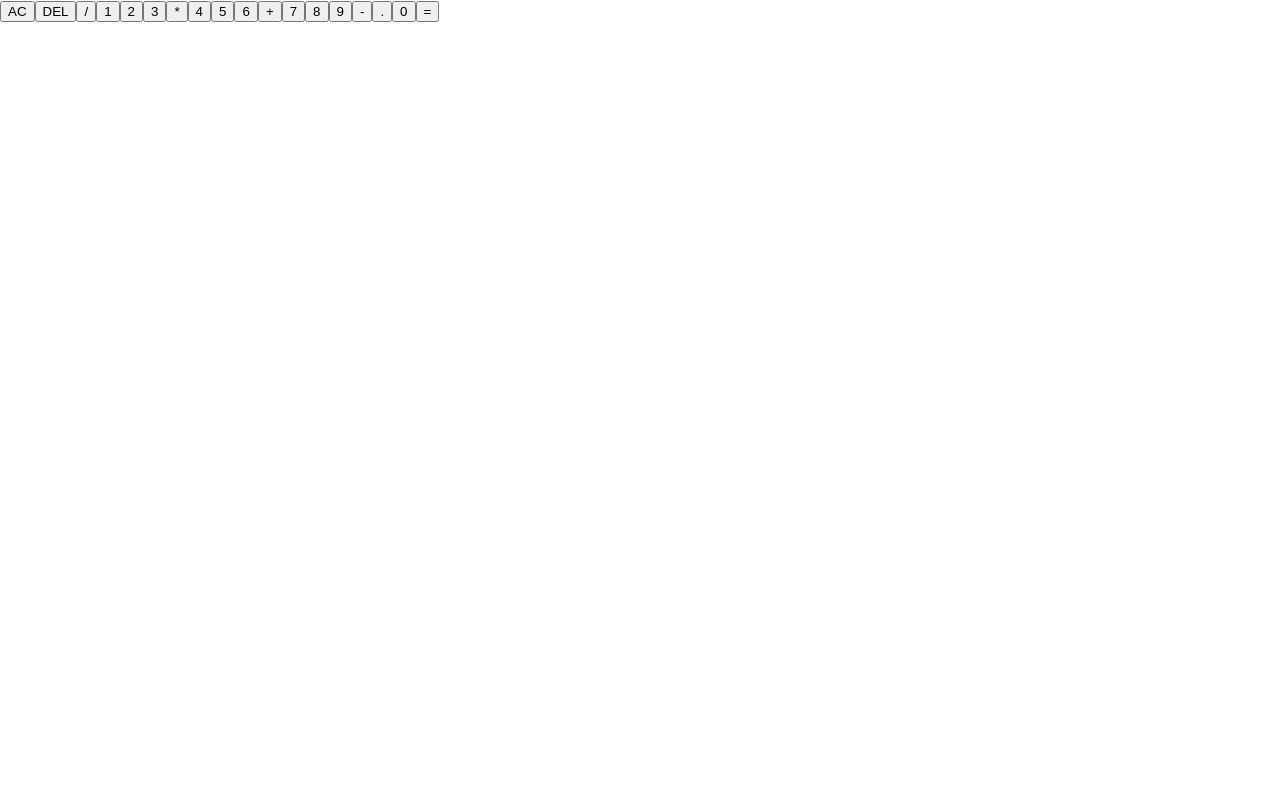
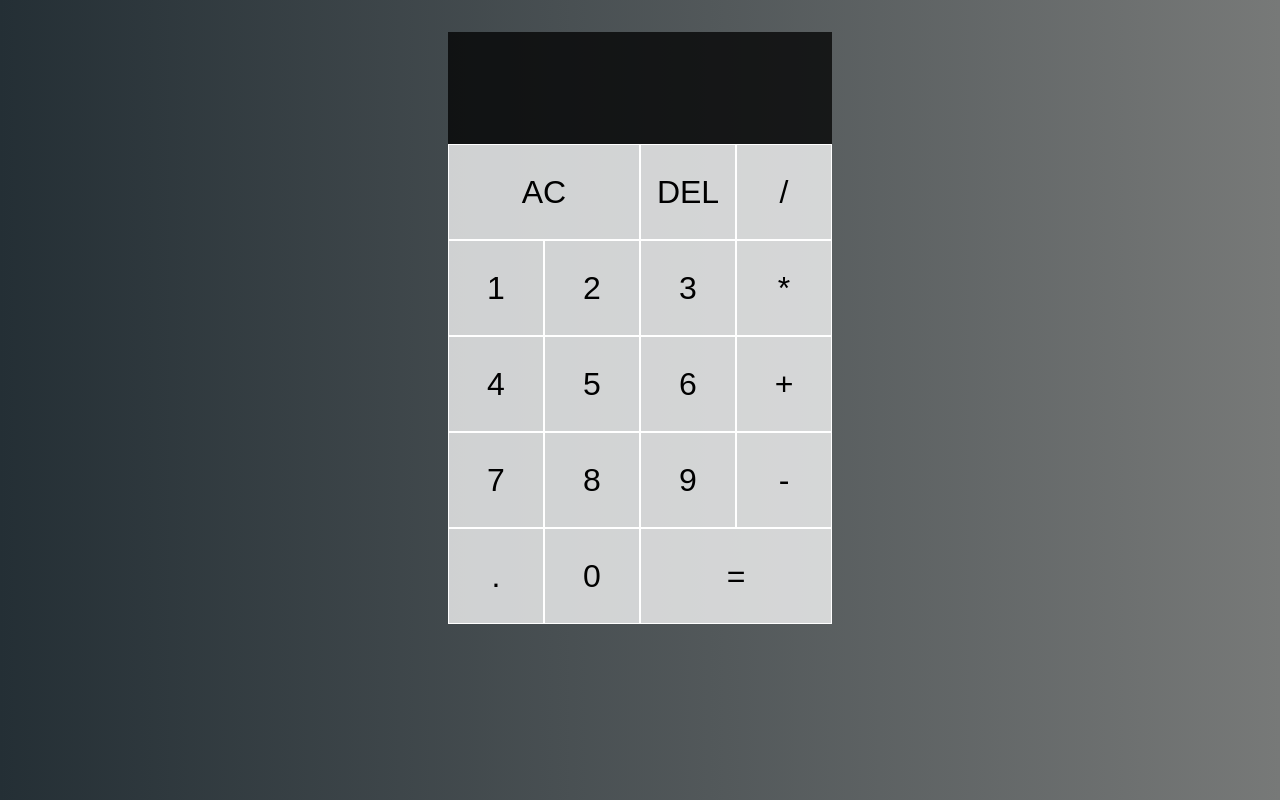
Before and after one commit to Jessekay/react-calculator, a React (Create React App) app in the folder calculator/: page / in a window 1280 px wide. Built offline with nearby package versions, Linux system fonts and the light colour scheme.

Commit message:
setuo css and exported it to the app.js file

```diff
--- a/calculator/src/App.js
+++ b/calculator/src/App.js
@@ -1,5 +1,6 @@
 import logo from './logo.svg';
 import './App.css';
+import './css/styles.css';
 
 function App() {
   return (
--- /dev/null
+++ b/calculator/src/css/styles.css
@@ -0,0 +1,55 @@
+*, *::before, *::after {
+  box-sizing: border-box;
+}
+
+body {
+  margin: 0;
+  background: linear-gradient(to right, #242f35, #777978);
+}
+
+.calculator-grid {
+  display: grid;
+  margin-top: 2rem;
+  justify-content: center;
+  grid-template-columns: repeat(4, 6rem);
+  grid-template-rows: minmax(7rem, auto) repeat(5, 6rem);
+}
+
+.calculator-grid > button {
+  cursor: pointer;
+  font-size: 2rem;
+  border: 1px solid white;
+  outline: none;
+  background-color: rgba(255, 255, 255, .75);
+}
+
+.calculator-grid > button:hover,
+.calculator-grid > button:focus {
+  background-color: rgba(255, 255, 255, .9);
+}
+
+.span-two {
+  grid-column: span 2;
+}
+
+.output {
+  grid-column: 1 / -1;
+  background-color: rgba(0, 0, 0, .75);
+  display: flex;
+  flex-direction: column;
+  align-items: flex-end;
+  justify-content: space-around;
+  padding: .75rem;
+  word-wrap: break-word;
+  word-break: break-all;
+}
+
+.output .previous-operand {
+  color: rgba(255, 255, 255, .75);
+  font-size: 1.5rem;
+}
+
+.output .current-operand {
+  color: white;
+  font-size: 2.5rem;
+}
```
